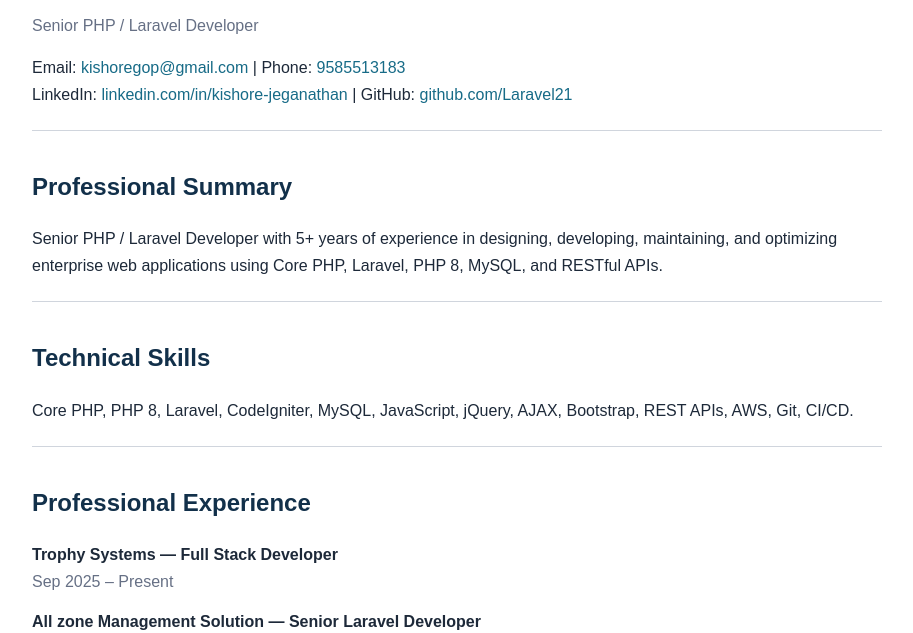
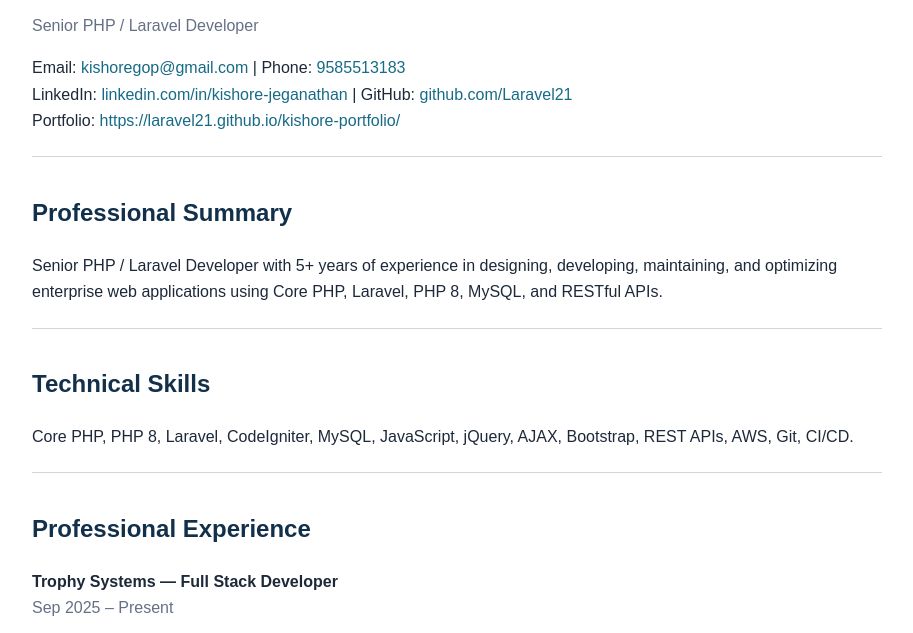
Before and after one commit to Laravel21/kishore-portfolio, a plain HTML site: page resume.html in a window 1280 px wide. Shown: the part 96-729 px from the top of the page, without its empty margins (183-1096 px from the left). Drawn offline with Linux system fonts and the light colour scheme.

Commit message:
Add portfolio URL to online resume

```diff
--- a/resume.html
+++ b/resume.html
@@ -3,7 +3,7 @@
 <style>body{font:16px/1.65 Arial,sans-serif;max-width:850px;margin:40px auto;padding:0 22px;color:#1d2939}h1,h2{color:#12304a}h1{margin-bottom:4px}.muted{color:#667085}.section{border-top:1px solid #d0d5dd;padding-top:16px;margin-top:22px}.contact a{color:#176b87;text-decoration:none}.job{margin:14px 0}.print{float:right;background:#176b87;color:white;border:0;border-radius:6px;padding:10px 14px;cursor:pointer}@media print{.print{display:none}body{margin:0}}</style></head><body>
 <button class="print" onclick="window.print()">Print / Save as PDF</button>
 <h1>KISHORE J</h1><p class="muted">Senior PHP / Laravel Developer</p>
-<p class="contact">Email: <a href="mailto:kishoregop@gmail.com">kishoregop@gmail.com</a> | Phone: <a href="tel:+919585513183">9585513183</a><br>LinkedIn: <a href="https://www.linkedin.com/in/kishore-jeganathan/">linkedin.com/in/kishore-jeganathan</a> | GitHub: <a href="https://github.com/Laravel21/">github.com/Laravel21</a></p>
+<p class="contact">Email: <a href="mailto:kishoregop@gmail.com">kishoregop@gmail.com</a> | Phone: <a href="tel:+919585513183">9585513183</a><br>LinkedIn: <a href="https://www.linkedin.com/in/kishore-jeganathan/">linkedin.com/in/kishore-jeganathan</a> | GitHub: <a href="https://github.com/Laravel21/">github.com/Laravel21</a><br>Portfolio: <a href="https://laravel21.github.io/kishore-portfolio/" target="_blank" rel="noopener">https://laravel21.github.io/kishore-portfolio/</a></p>
 <div class="section"><h2>Professional Summary</h2><p>Senior PHP / Laravel Developer with 5+ years of experience in designing, developing, maintaining, and optimizing enterprise web applications using Core PHP, Laravel, PHP 8, MySQL, and RESTful APIs.</p></div>
 <div class="section"><h2>Technical Skills</h2><p>Core PHP, PHP 8, Laravel, CodeIgniter, MySQL, JavaScript, jQuery, AJAX, Bootstrap, REST APIs, AWS, Git, CI/CD.</p></div>
 <div class="section"><h2>Professional Experience</h2>
```
